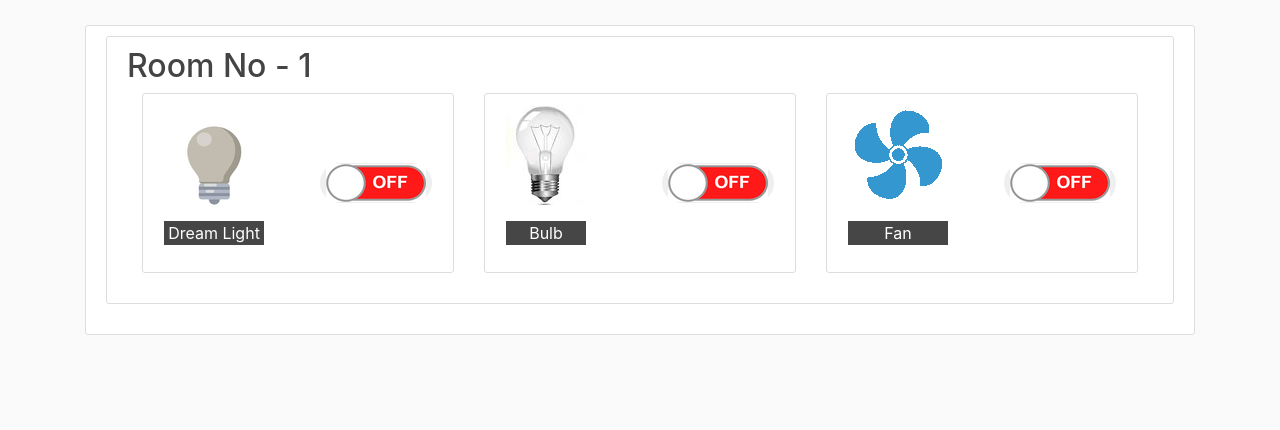
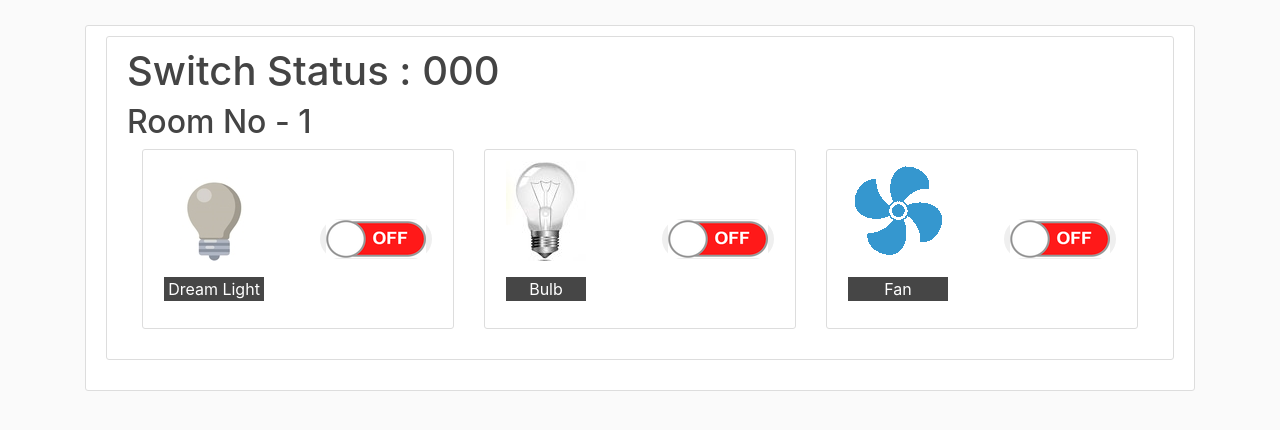
Before and after one commit to md-sohanur/home-automation, a Flask app: page / in a window 1280 px wide. Shown: the part 56-486 px from the top of the page. Run offline with Flask 2, Linux system fonts and the light colour scheme; a user stored in the database is signed in; some libraries are stand-ins or nearby versions.

Commit message:
Database switch

```diff
--- a/home_control/models.py
+++ b/home_control/models.py
@@ -11,6 +11,7 @@ class User(db.Model, UserMixin):
     name = db.Column(db.String(20), unique=False, nullable=False)
     username = db.Column(db.String(25), unique=True, nullable=False)
     image_file = db.Column(db.String(20), nullable=False, default='default.jpg')
+    switch_status = db.Column(db.String(10),nullable=False, default='000')
     password = db.Column(db.String(60), nullable=False)
 
     def __repr__(self):
--- a/home_control/routes.py
+++ b/home_control/routes.py
@@ -6,36 +6,31 @@ from home_control.forms import RegistrationForm, LoginForm
 from home_control.models import  User
 from flask_login import login_user, current_user, logout_user, login_required
 
-switch = (0,0,0)
 flag = False
 
 @app.route("/")
 @app.route("/control_center")
 @login_required
 def control_center():
-    global switch
-    img_file = url_for('static', filename = 'profile_pics/' + current_user.image_file)
-    return render_template('control_center.html', title='Control Center', user=current_user, image_file=img_file,switch = switch)
+    return render_template('control_center.html', title='Control Center', user=current_user,switch = current_user.switch_status)
 
 @app.route("/control")
 def control():
-    global switch
     switch_value = request.args.get('id')
-    temp = list(switch)
-    temp[int(switch_value[0])] = int(switch_value[1])
-    switch = tuple(temp)
+    switch = list(current_user.switch_status)
+    switch[int(switch_value[0])] = switch_value[1]
+    current_user.switch_status = ''.join(switch)
+    db.session.commit()
     return redirect(url_for('control_center'))
-
 @app.route("/check_sw")
 def check_sw():
     global switch
     return  str(switch)
 
+@app.route("/add_user", methods=['GET', 'POST'])
 
-@app.route("/add_user", methods=['GET', 'POST'])
-@login_required
 def add_user():
-    if current_user.username == 'admin':
+    if 1==1:
         form = RegistrationForm()
         if form.validate_on_submit():
             if form.picture.data:
--- a/home_control/templates/control_center.html
+++ b/home_control/templates/control_center.html
@@ -11,6 +11,7 @@
         float: middle;
 </style>
 <div class="content-section">
+    <h1>Switch Status : {{user.switch_status}}</h1>
     <h2 style=" text-align:left;">Room No - 1</h2>
     <main role="main" class="container">
         <div class="row">
@@ -18,7 +19,7 @@
                 <div class="content-section" >
 
                         <table>
-                            <tr>{% if switch[0] == 1 %}
+                            <tr>{% if user.switch_status[0] == '1' %}
                                 <td><p><img  src="/static/web_pic/d_bulb_1.jpg" width="100" height="100"><br><p style="background-color: rgb(71, 155, 71); color: white;">Dream Light</p></p></td>
                                 <td style="width:80px"> </td>
                                 <td><form action="{{ url_for('control') }}" method="get">
@@ -44,7 +45,7 @@
                 <div class="content-section" >
 
                         <table>
-                            <tr>{% if switch[1] == 1 %}
+                            <tr>{% if user.switch_status[1] == '1' %}
                                 <td><p><img  src="/static/web_pic/bulb2-12.jpg" width="80" height="100"><p style="background-color: rgb(71, 155, 71); color: white;">Bulb</p></td>
                                 <td style="width:100px"> </td>
                                 <td><form action="{{ url_for('control') }}" method="get">
@@ -69,7 +70,7 @@
                 <div class="content-section" >
 
                         <table>
-                            <tr>{% if switch[2] == 1 %}
+                            <tr>{% if user.switch_status[2] == '1' %}
                                 <td><p><img  src="/static/web_pic/fan-11.gif" width="100" height="100"><br><p style="background-color: rgb(71, 155, 71); color: white;">Fan</p></p></td>
                                 <td style="width:80px"> </td>
                                 <td><form action="{{ url_for('control') }}" method="get">
```
Also changed, not shown: home_control/site.db.
